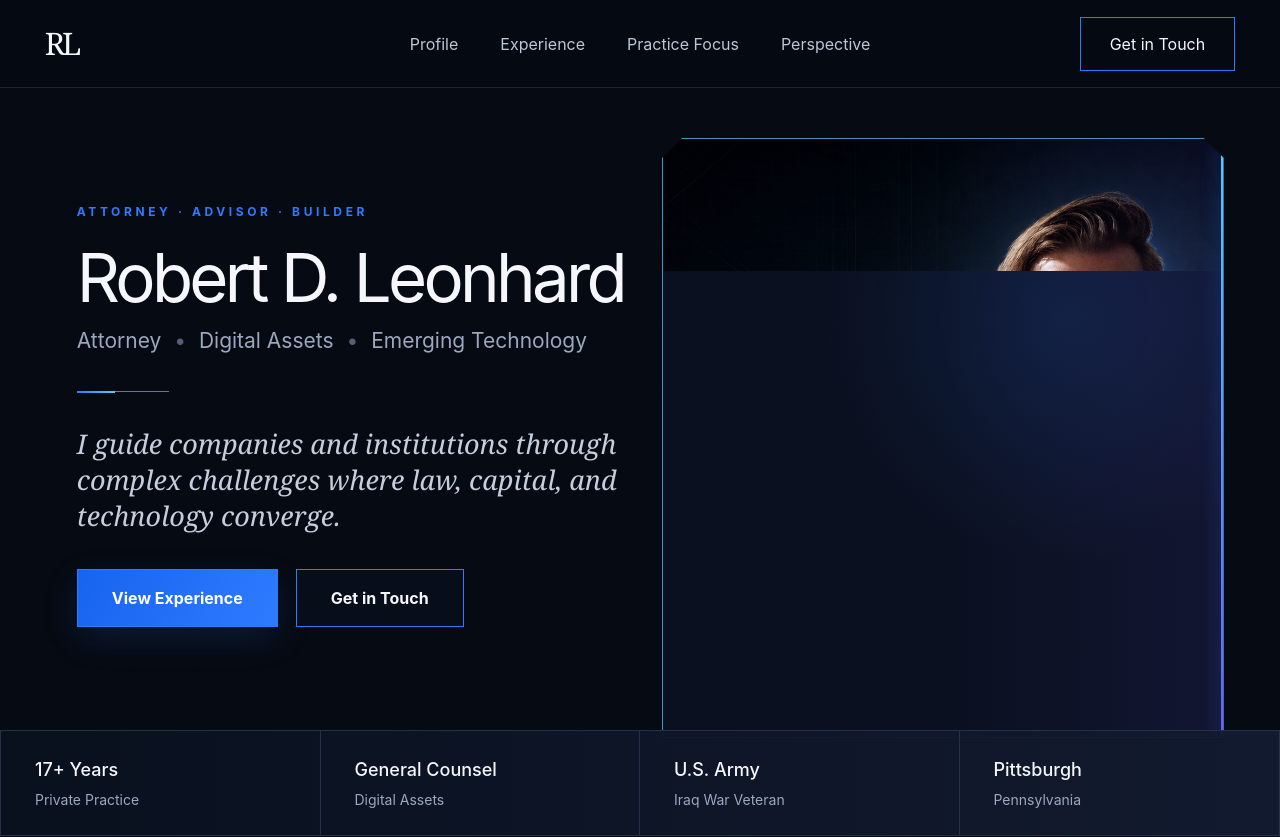
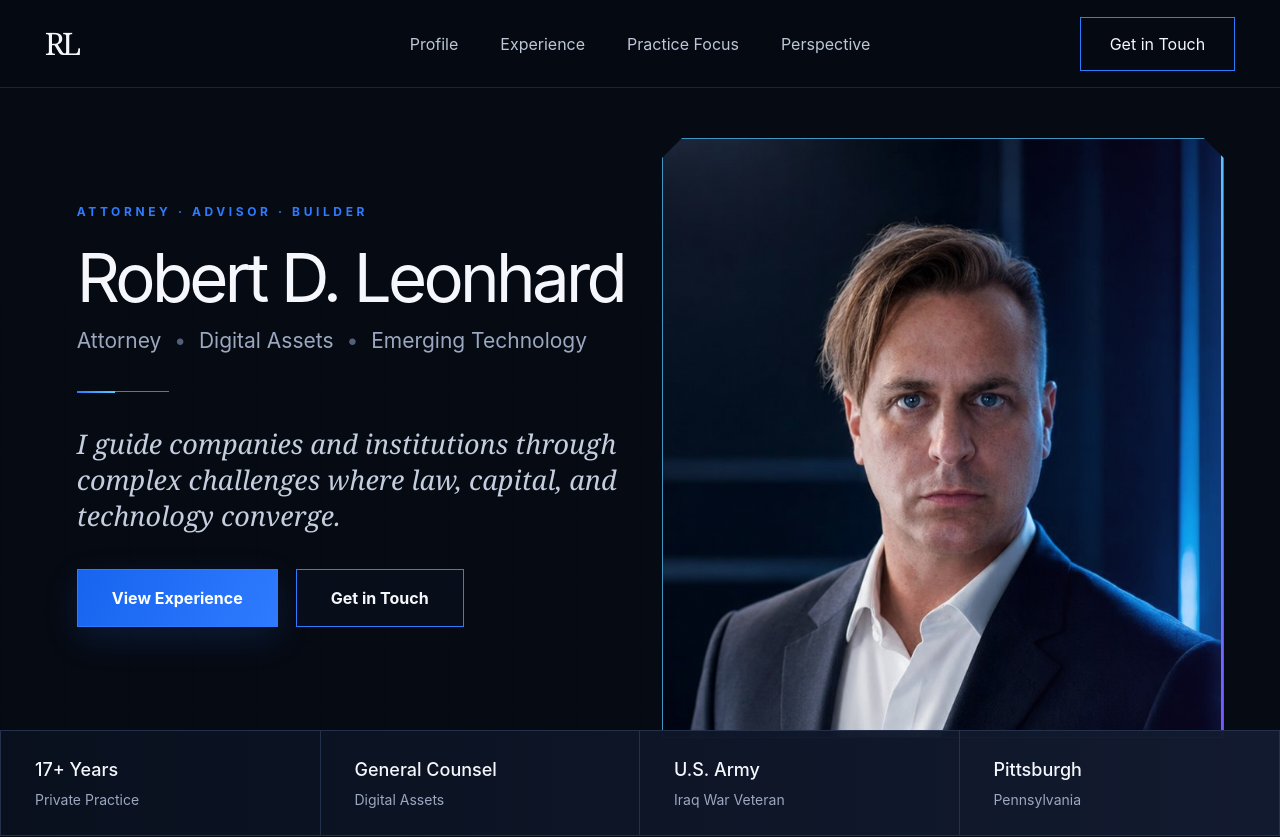
Before and after one commit to rdleonhard/rob_profile, a Next.js app: page / in a window 1280 px wide. Shown: the top 837 px of the page. Built offline with nearby package versions, Linux system fonts and the light colour scheme.

Commit message:
Use repaired portrait asset

```diff
--- a/app/page.tsx
+++ b/app/page.tsx
@@ -71,7 +71,7 @@ export default function Home() {
         </div>
         <div className="portrait-wrap" aria-label="Portrait of Robert D. Leonhard">
           <div className="portrait-edge" />
-          <img src={`${process.env.NEXT_PUBLIC_BASE_PATH ?? ""}/rob-suit-portrait.png`} alt="Robert D. Leonhard in a dark suit" />
+          <img src={`${process.env.NEXT_PUBLIC_BASE_PATH ?? ""}/rob-suit-portrait.jpg`} alt="Robert D. Leonhard in a dark suit" />
         </div>
       </section>
 
```
